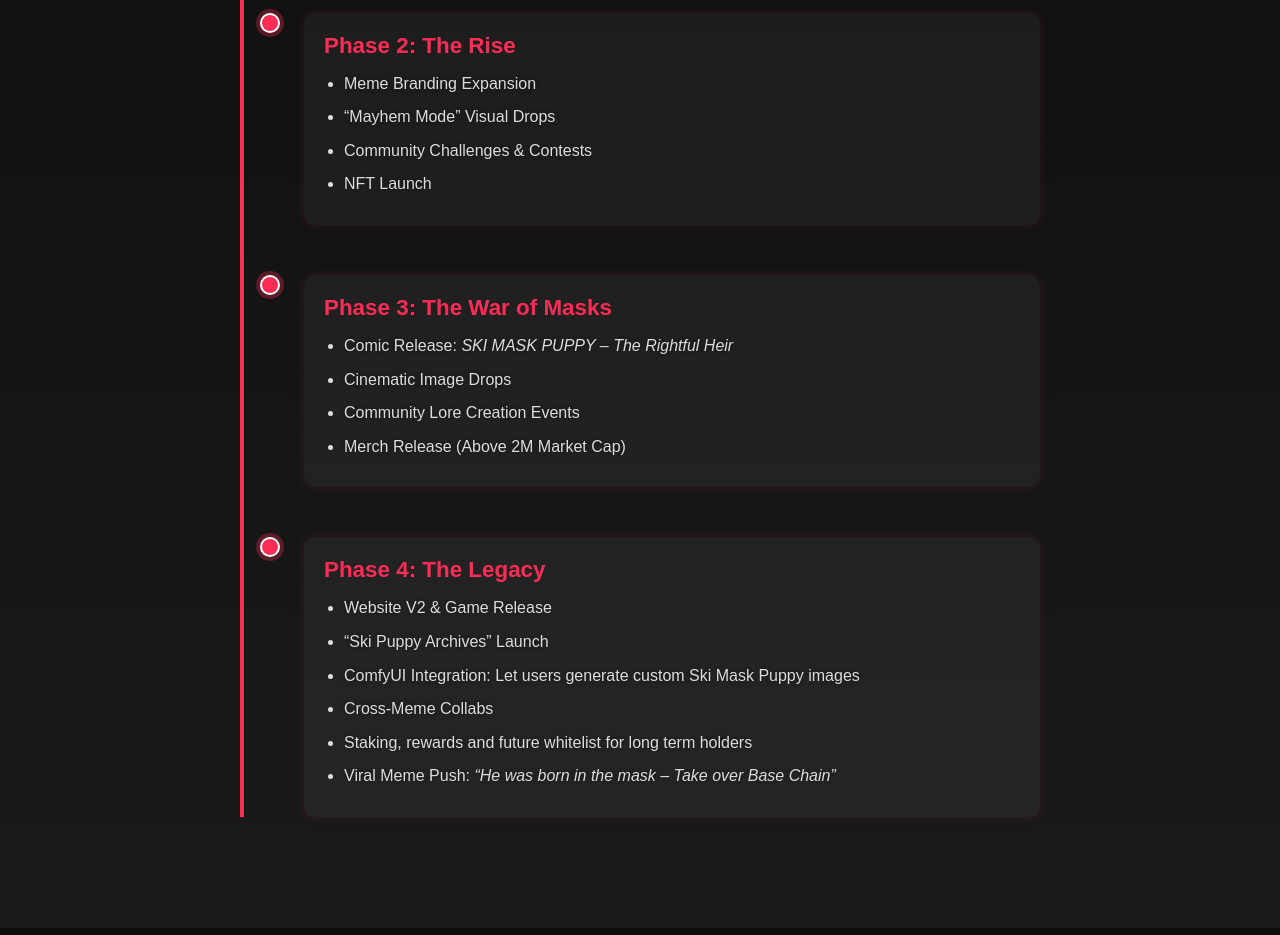
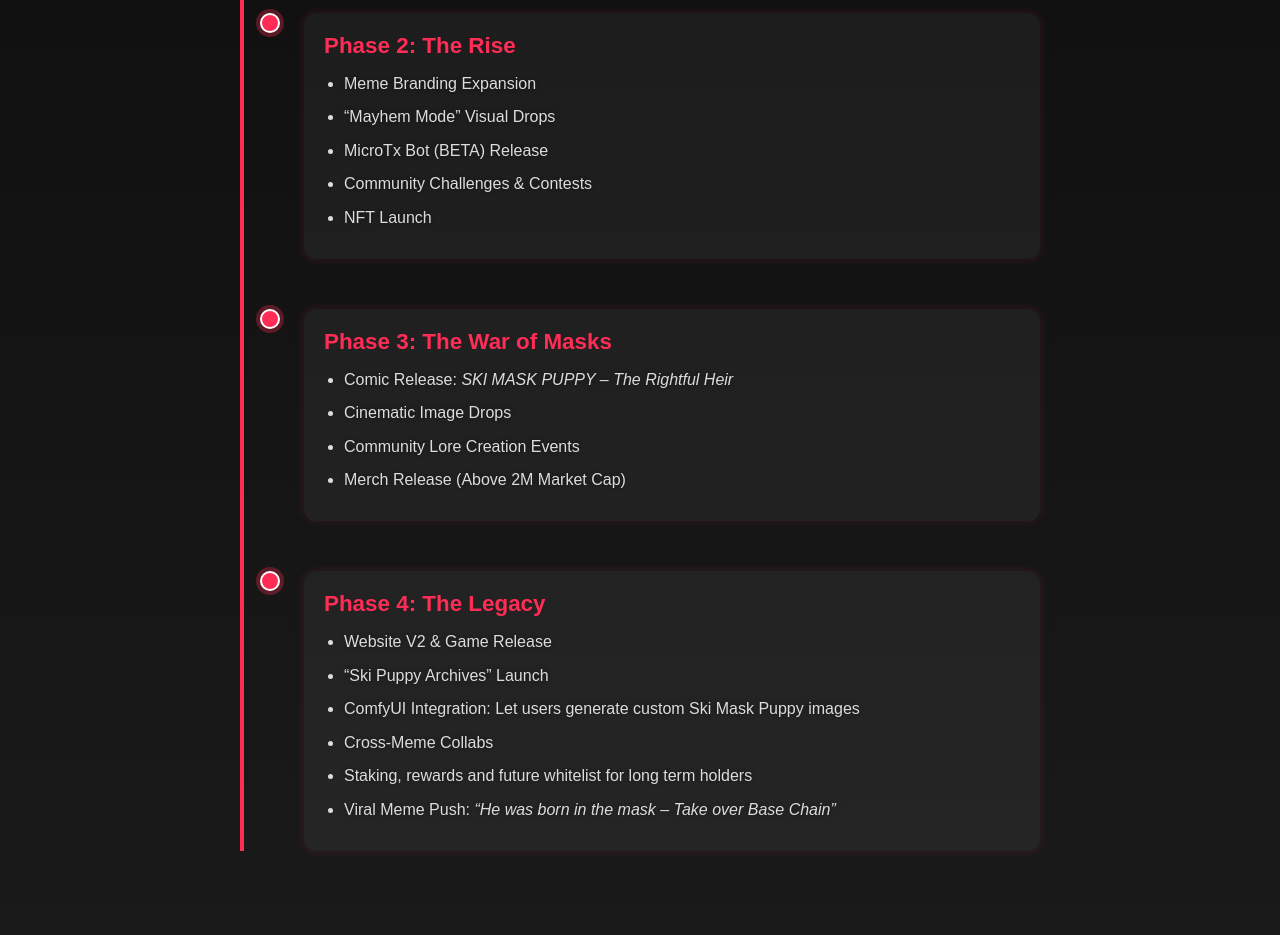
Before and after one commit to Akash6912/ski-mask-puppy, a plain HTML site: page index.html in a window 1280 px wide. Shown: the part 4860-5795 px from the top of the page. Drawn offline with Linux system fonts and the light colour scheme.

Commit message:
updated roadmap

```diff
--- a/index.html
+++ b/index.html
@@ -220,6 +220,7 @@
         <ul>
           <li>Meme Branding Expansion</li>
           <li>“Mayhem Mode” Visual Drops</li>
+          <li>MicroTx Bot (BETA) Release</li>
           <li>Community Challenges & Contests</li>
           <li>NFT Launch</li>
         </ul>
```
